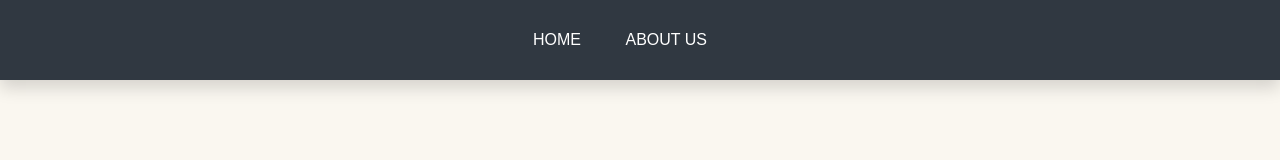
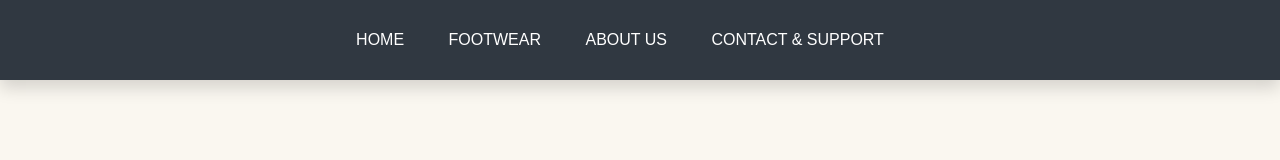
Before and after one commit to Derp0099/Projek-UAS-kelompok-10-sem-1, a plain HTML site: page about.html in a window 1280 px wide. Drawn offline with Linux system fonts and the light colour scheme.

Commit message:
perubahan

```diff
--- a/about.html
+++ b/about.html
@@ -9,8 +9,10 @@
 <body>
     <nav>
       <div class="dropdown">
-        <a href="index.html">HOME </a>
+        <a href="index.html">HOME</a>
+        <a href="footwear.html">FOOTWEAR </a>
         <a href="about.html">ABOUT US </a>
+         <a href="contact.html"> CONTACT & SUPPORT</a>
         <a href="basket.html"> <i class="ri-shopping-cart-2-line"></i> </a>
       </div>
     </nav>
```
Also changed, not shown: basket.html (+3 -1 lines), contact.html (+3 -1 lines), index.html (+1 -0 lines), kulit.html (+3 -1 lines), sandal.html (+3 -1 lines), sepatu.html (+3 -1 lines).
